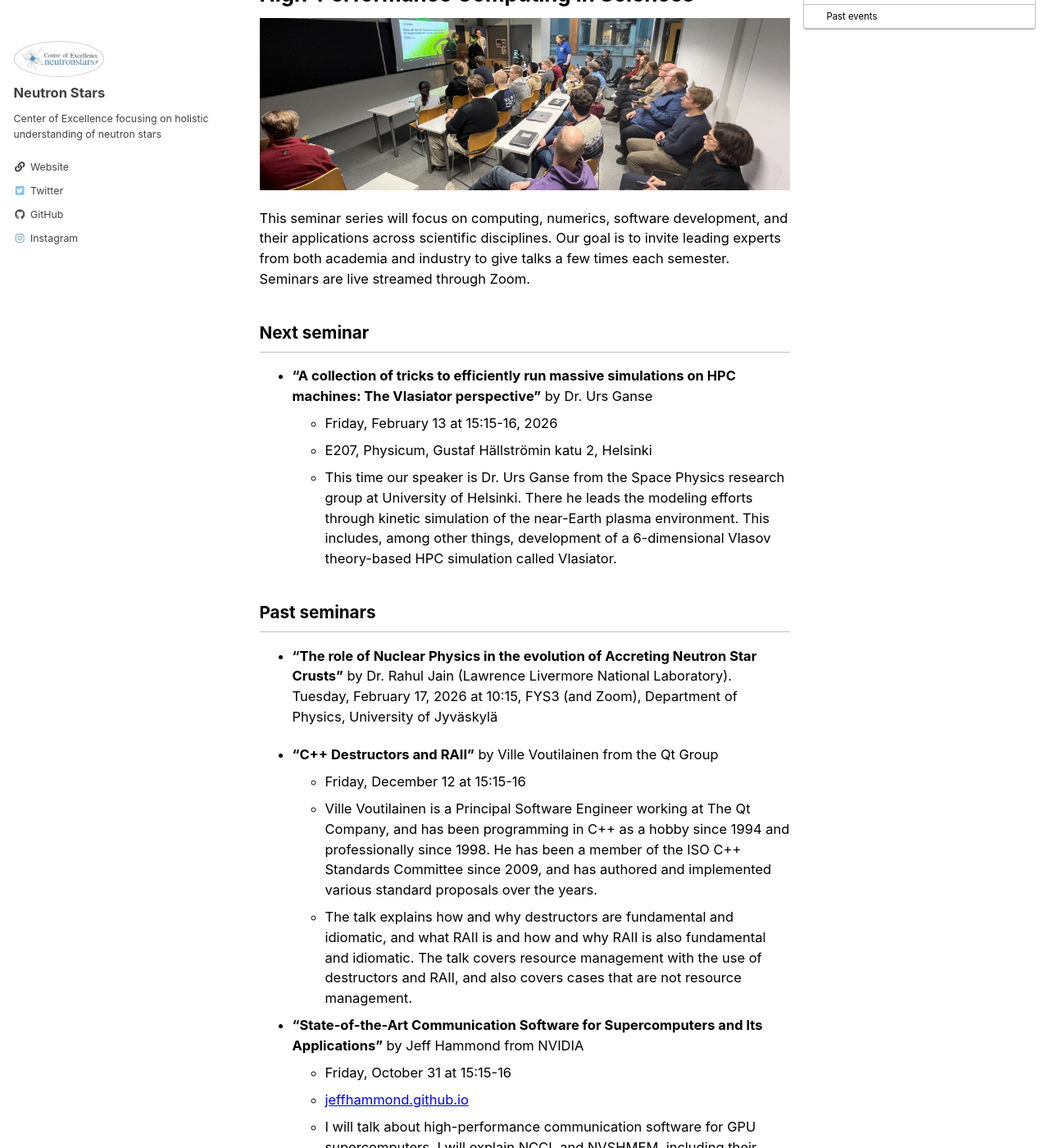
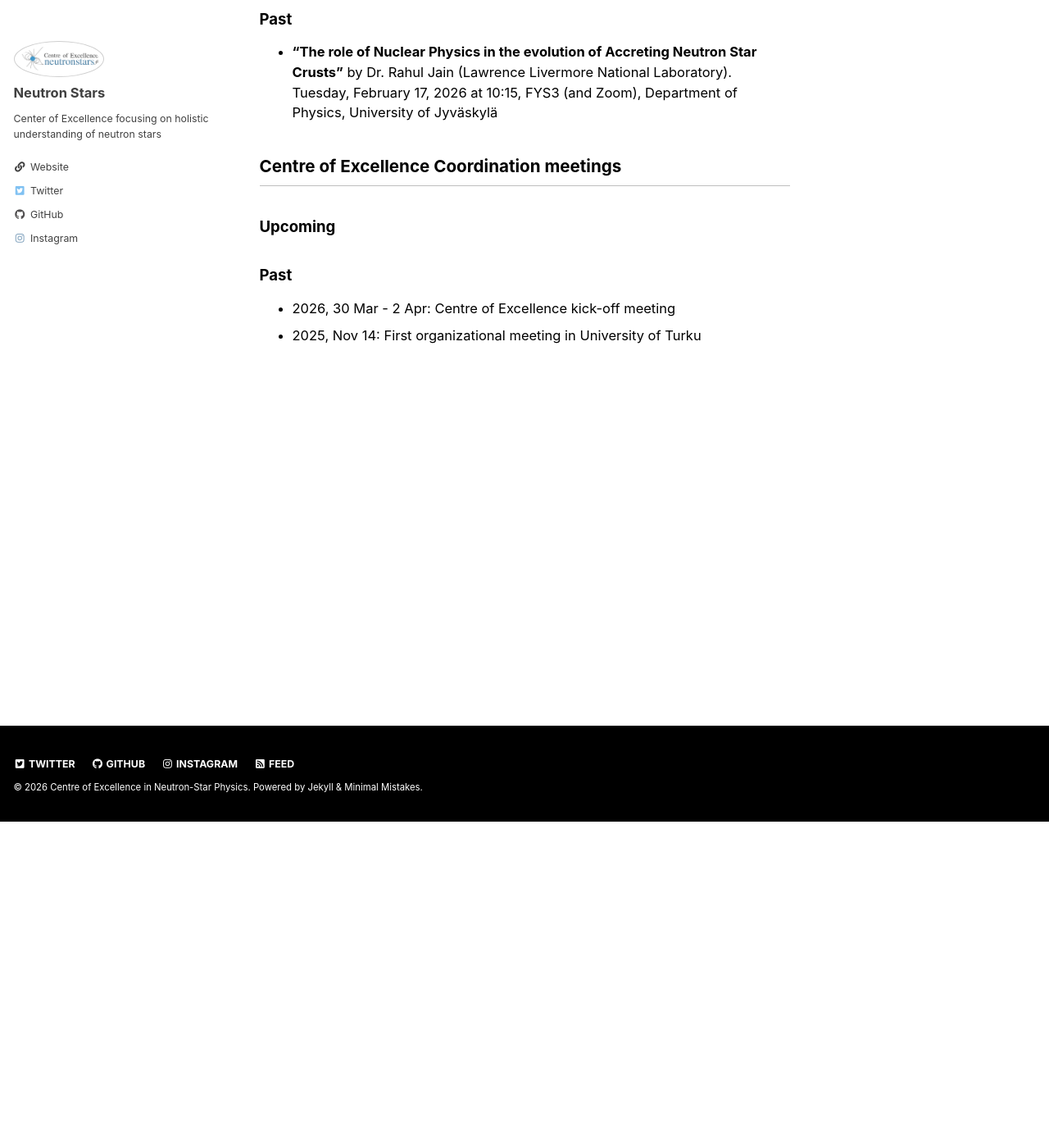
Before and after one commit to MiroPalmu/coe-website, a Jekyll site: the page built from _pages/events.md, in a window 1280 px wide and 1400 px high, scrolled down 397 px. Shown: the whole window at 82% size. Built offline with Jekyll 4.4.1, drawn with Linux system fonts in a browser that asks for light colours; cached includes are drawn as plain includes; comment, search, counter and statistics services are not loaded; some of the changed text lies outside the part shown.

Commit message:
events: create separate hpc seminar page and add the next seminar

```diff
--- a/_pages/events.md
+++ b/_pages/events.md
@@ -1,57 +1,22 @@
 ---
 permalink: /events/
-title: "Upcoming and past events"
+title: "Events"
 toc: true
 ---
 
-Upcoming and past events will be posted here.
+## Seminars
+### Series
 
-# Centre of Excellence Seminars
+- [High-Performance Computing in Sciences](/events/hpc-in-sciences)
 
-## Next seminar
-
-
-
-## Past seminars
-
-# High-Performance Computing in Sciences
-
-![hpc](/assets/images/events_hpc_jeff.jpg)
-
-This seminar series will focus on computing, numerics, software development, and their applications across scientific disciplines.
-Our goal is to invite leading experts from both academia and industry to give talks a few times each semester.
-Seminars are live streamed through Zoom.
-
-## Next seminar
-
-- **"A collection of tricks to efficiently run massive simulations on HPC machines: The Vlasiator perspective"** by Dr. Urs Ganse
-  - Friday, February 13 at 15:15-16, 2026
-  - E207, Physicum, Gustaf Hällströmin katu 2, Helsinki
-  - This time our speaker is Dr. Urs Ganse from the Space Physics research group at University of Helsinki. There he leads the modeling efforts through kinetic simulation of the near-Earth plasma environment. This includes, among other things, development of a 6-dimensional Vlasov theory-based HPC simulation called Vlasiator.
-
-
-## Past seminars
+### Upcoming
+### Past
 
 - **"The role of Nuclear Physics in the evolution of Accreting Neutron Star Crusts"** by Dr. Rahul Jain (Lawrence Livermore National Laboratory). Tuesday, February 17, 2026 at 10:15, FYS3 (and Zoom), Department of Physics, University of Jyväskylä
 
-- **"C++ Destructors and RAII"** by Ville Voutilainen from the Qt Group
-  - Friday, December 12 at 15:15-16
-  - Ville Voutilainen is a Principal Software Engineer working at The Qt Company, and has been programming in C++ as a hobby since 1994 and professionally since 1998. He has been a member of the ISO C++ Standards Committee since 2009, and has authored and implemented various standard proposals over the years.
-  - The talk explains how and why destructors are fundamental and idiomatic, and what RAII is and how and why RAII is also fundamental and idiomatic. The talk covers resource management with the use of destructors and RAII, and also covers cases that are not resource management.
-- **"State-of-the-Art Communication Software for Supercomputers and Its Applications"** by Jeff Hammond from NVIDIA
-  - Friday, October 31 at 15:15-16
-  - [jeffhammond.github.io](https://jeffhammond.github.io/)
-  - I will talk about high-performance communication software for GPU supercomputers. I will explain NCCL and NVSHMEM, including their historical context from MPI and SHMEM. The functionality and performance will be demonstrated through an example from linear algebra.  Real world results from both scientific and commercial AI use cases will be described.
-
-
-
-# Centre of Excellence Coordination meetings
-
-## Upcoming
+## Centre of Excellence Coordination meetings
+### Upcoming
+### Past
 
 - 2026, 30 Mar - 2 Apr: Centre of Excellence kick-off meeting
-
-
-## Past events
-
 - 2025, Nov 14: First organizational meeting in University of Turku
```
Also changed, not shown: _pages/events/hpc-in-sciences.md (added, +33 -0 lines).
